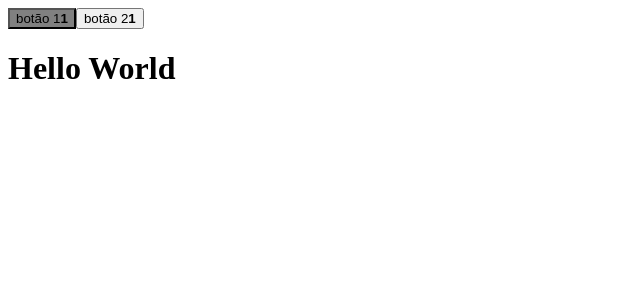
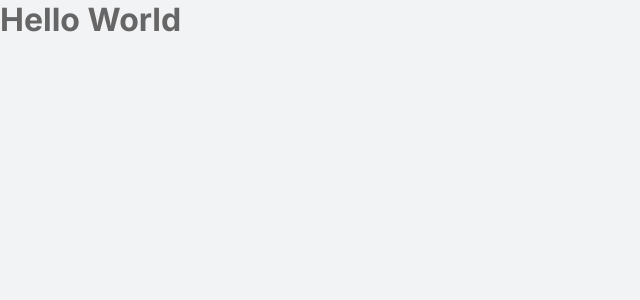
Before and after one commit to luisricarte/move.it, a React (Create React App) app: page / in a window 1280 px wide. Shown: the top 300 px of the page, without its empty margins (0-640 px from the left). Built offline with nearby package versions, Linux system fonts and the light colour scheme.

Commit message:
adicionando estrutura de fonts globais

```diff
--- a/src/App.tsx
+++ b/src/App.tsx
@@ -1,10 +1,8 @@
-import { Button } from "./components/Button";
+import './styles/global.css';
 
 function App() {
   return (
     <>
-    <Button color='gray'>botão 1</Button>
-    <Button>botão 2</Button>
     <h1>Hello World</h1></>
 
   );
--- a/src/components/Button.tsx
+++ /dev/null
@@ -1,18 +0,0 @@
-import { useState } from "react"
-
-interface ButtonProps {
-    color?: string,
-    children?: string
-}
-
-export function Button(props: ButtonProps) {
-    const [counter, setCounter] = useState(1);
-
-    return (
-        <button type="button" style={{backgroundColor: props.color}}
-        onClick={()=>{setCounter(counter+1)}}>
-            {props.children}
-            <strong>{counter}</strong>
-        </button>
-    )
-}
--- /dev/null
+++ b/src/styles/global.css
@@ -0,0 +1,49 @@
+* {
+    margin: 0;
+    padding: 0;
+    box-sizing: border-box;
+}
+
+:root {
+    --white: #fff;
+    --background: #f2f3f5;
+    --gray-line: #dcdde0;
+    --text: #666666;
+    --text-highlight: #b3b9ff;
+    --title: #2e384d;
+    --red: #e83f5b;
+    --green: #4cd62b;
+    --blue: #5965e0;
+    --blue-dark: #4953b8;
+    --blue-twitter: #2aa9e0;
+}
+
+@media(max-width: 1080px) {
+    html {
+        font-size: 93.75%;
+    }
+}
+
+@media(max-width: 720px) {
+    html {
+        font-size: 87.5%;
+    }
+}
+
+body{
+    background: var(--background);
+    color: var(--text);
+}
+
+body, input, textarea, button {
+    font: 400 1rem "Inter", sans-serif;
+}
+
+button {
+    cursor: pointer;
+}
+
+a {
+    color: inherit;
+    text-decoration: none;
+}
```
